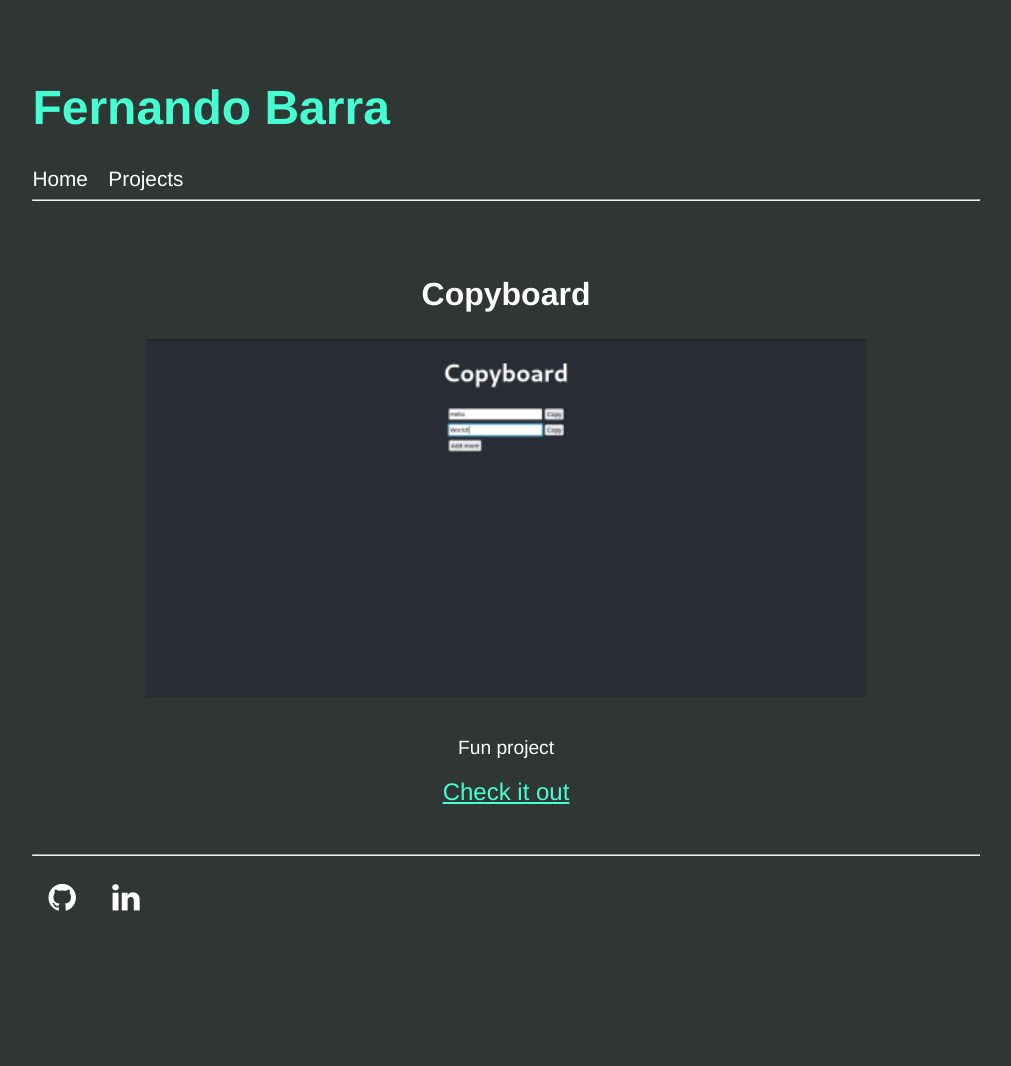
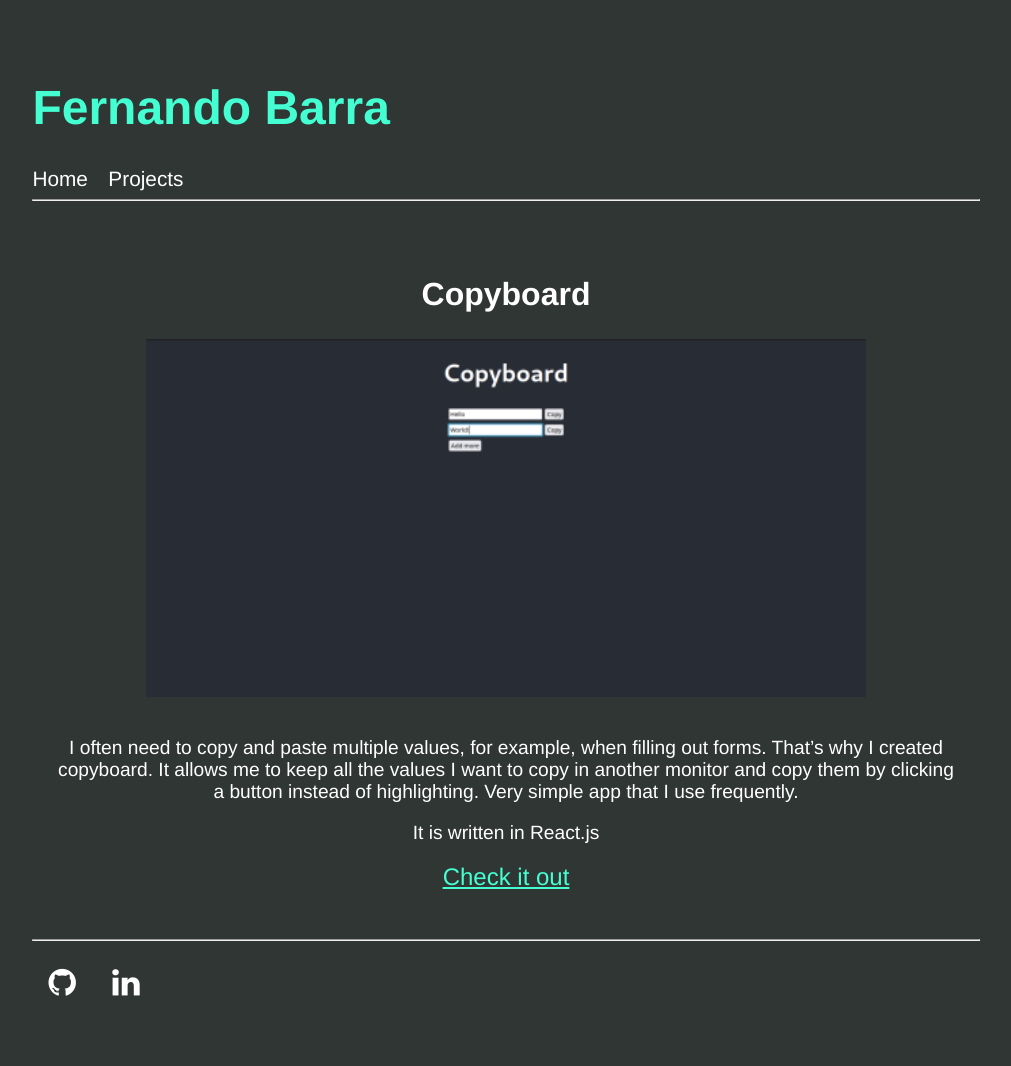
Before and after one commit to ferbarra/ferbarra.github.io, a Jekyll site: the page built from _projects/copyboard.md, in a window 1280 px wide. Shown: the whole page, without its empty margins (134-1145 px from the left). Built offline with Jekyll 4.4.1, drawn with Linux system fonts in a browser that asks for light colours; before the commit the page ends 981 px from its top, so only the background shows below that.

Commit message:
Describes the project

```diff
--- a/_projects/copyboard.md
+++ b/_projects/copyboard.md
@@ -5,4 +5,8 @@ image: /assets/images/copyboard.png
 link: https://ripples.fernandobarra.com/
 ---
 
-Fun project
+I often need to copy and paste multiple values, for example, when filling out forms. That's why I created copyboard.
+It allows me to keep all the values I want to copy in another monitor and copy them by clicking a button instead of
+highlighting. Very simple app that I use frequently.
+
+It is written in React.js
```
